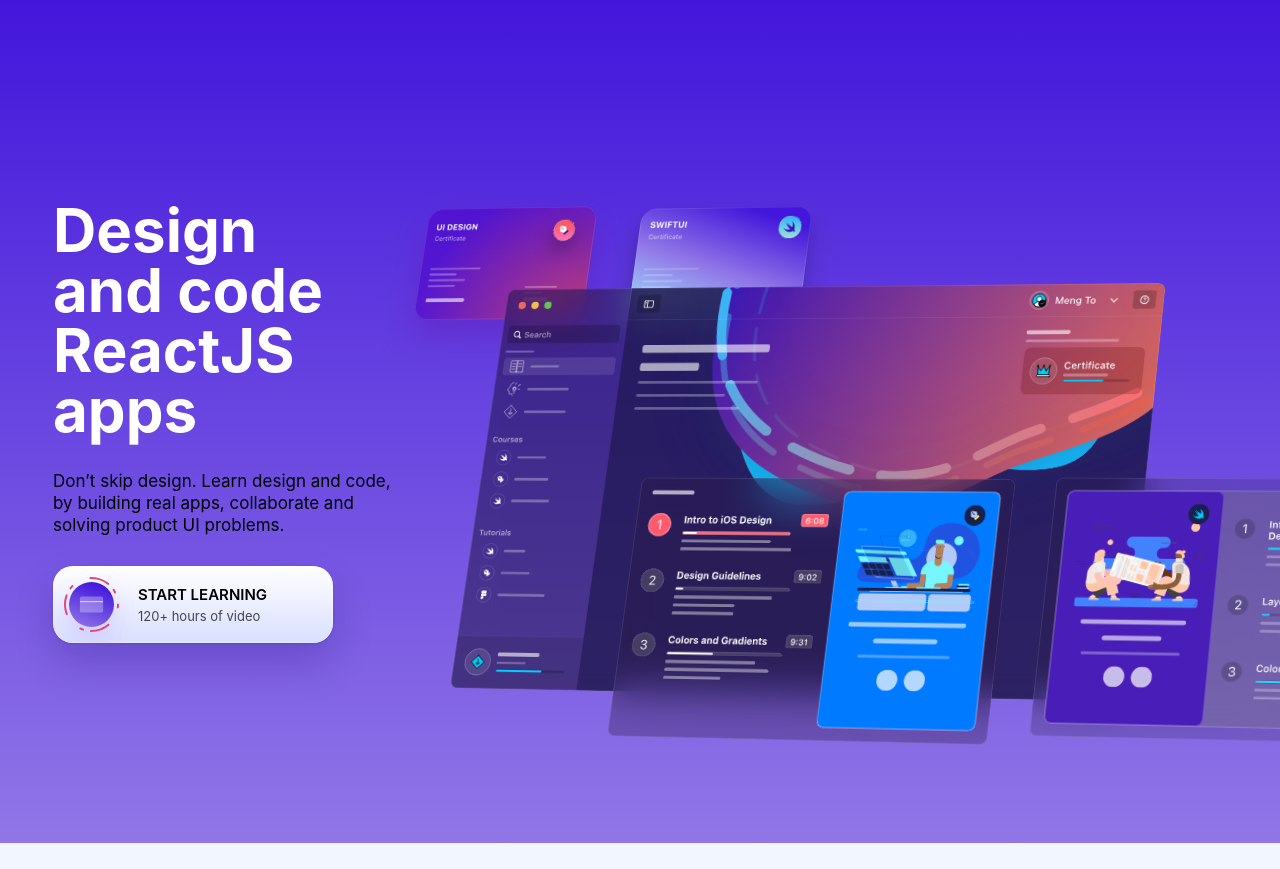
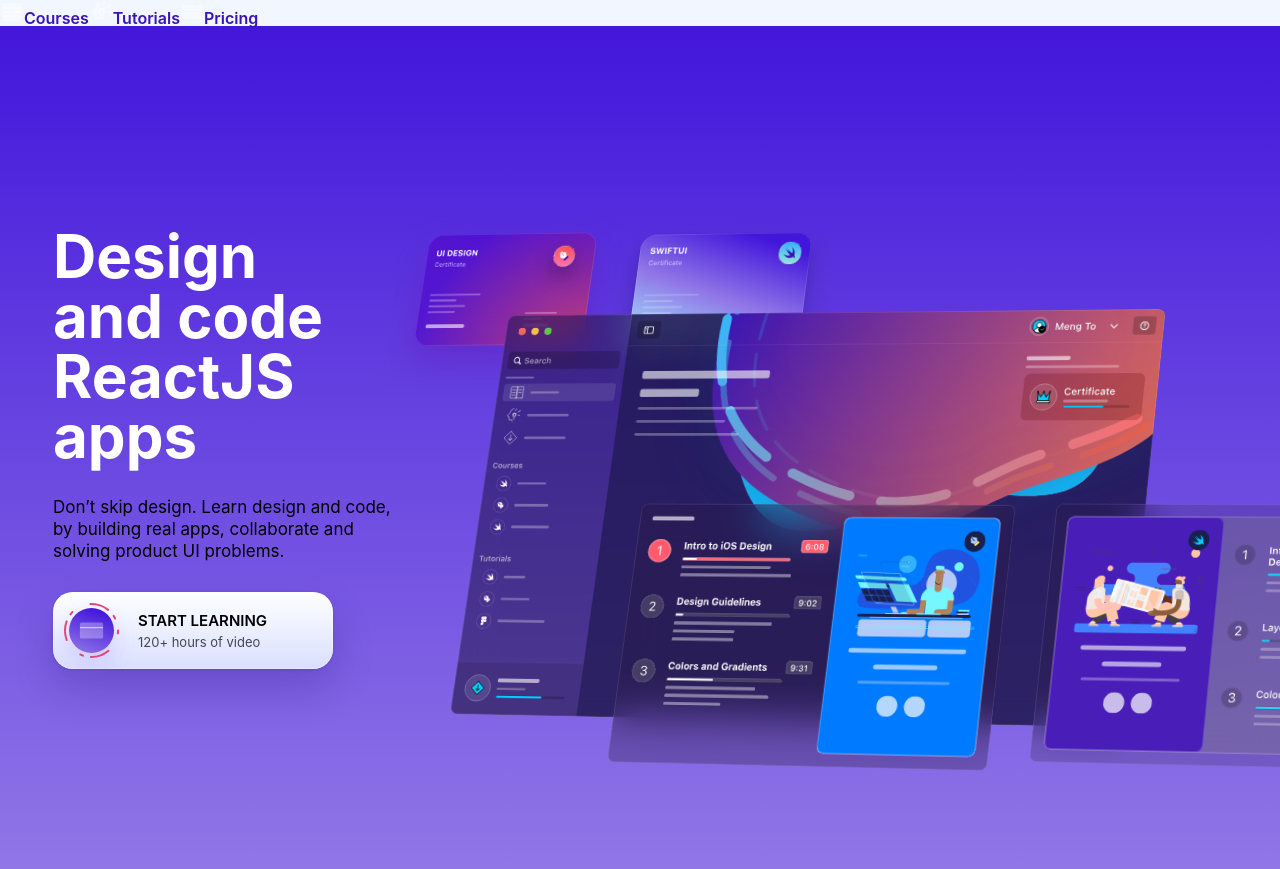
Before and after one commit to jesuskata/designcode-reactjs-hooks-webapp, a Gatsby site: page / in a window 1280 px wide. Before the commit the page ends 843 px from the top, so only its background shows below. Built offline with nearby package versions, Linux system fonts and the light colour scheme; Gatsby itself is replaced by a stand-in of ours.

Commit message:
feat(components): 🎸 add a header component using data

```diff
--- a/src/components/layout/layout.jsx
+++ b/src/components/layout/layout.jsx
@@ -1,6 +1,9 @@
 // Dependencies
 import React from 'react';
 import PropTypes from 'prop-types';
+
+// Components
+import { Header } from '../sections/Header';
 
 // Styles
 import './layout.css';
@@ -9,6 +12,7 @@
 export const Layout = ({ children }) => (
   <>
     <GlobalStyles />
+    <Header />
     <main>{children}</main>
   </>
 );
--- /dev/null
+++ b/src/components/sections/Header/index.jsx
@@ -0,0 +1,21 @@
+// Dependencies
+import React from 'react';
+import { Link } from 'gatsby';
+
+// Data
+const menuData = [
+  { title: 'Courses', icon: '/images/icons/courses.svg', link: '/courses' },
+  { title: 'Tutorials', icon: '/images/icons/tutorials.svg', link: '/tutorials' },
+  { title: 'Pricing', icon: '/images/icons/pricing.svg', link: '/pricing' },
+];
+
+export const Header = () => (
+  <>
+    {menuData.map((item, index) => (
+      <Link to={item.link} key={item.title}>
+        <img src={item.icon} alt={item.title} />
+        {item.title}
+      </Link>
+    ))}
+  </>
+);
```
